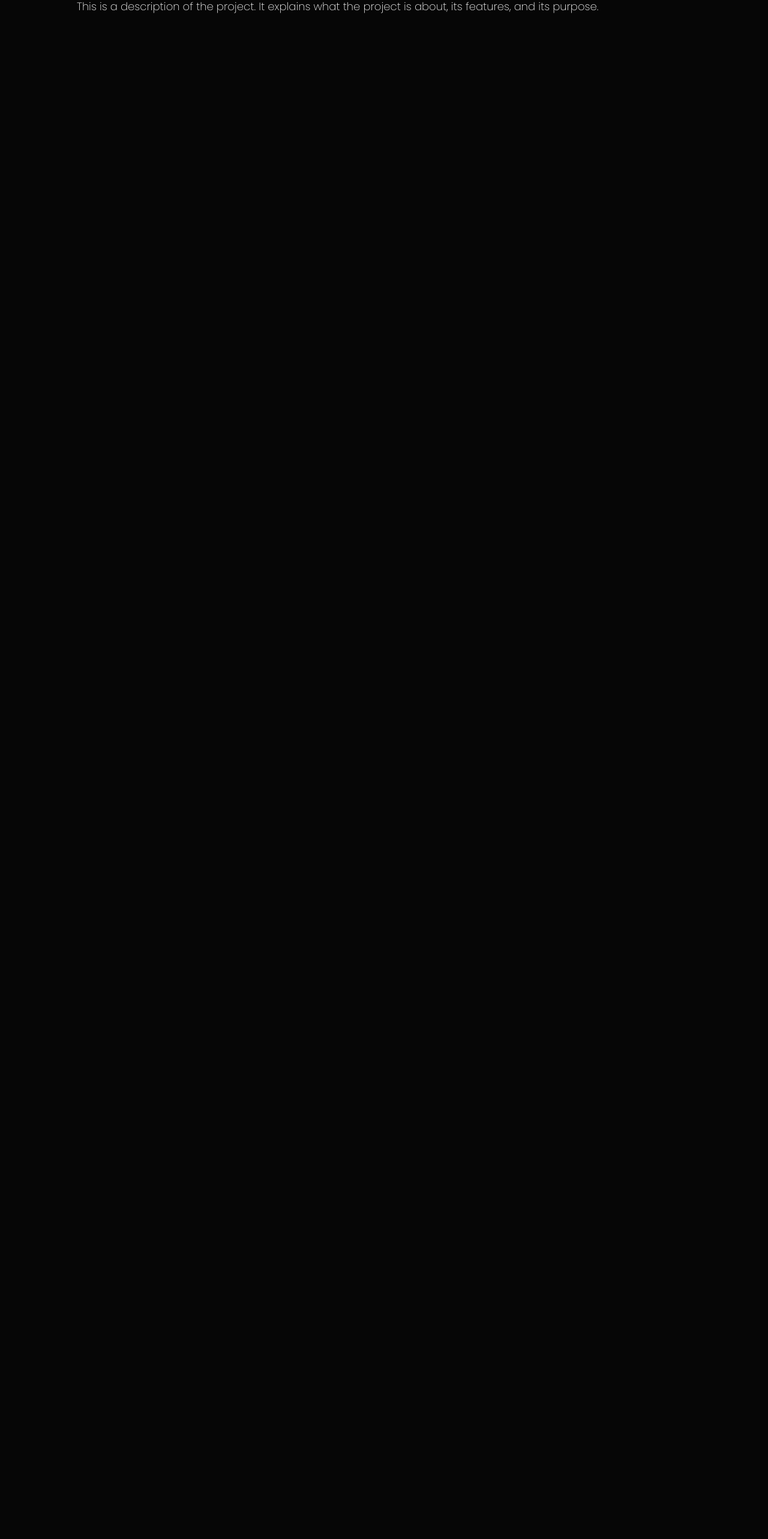
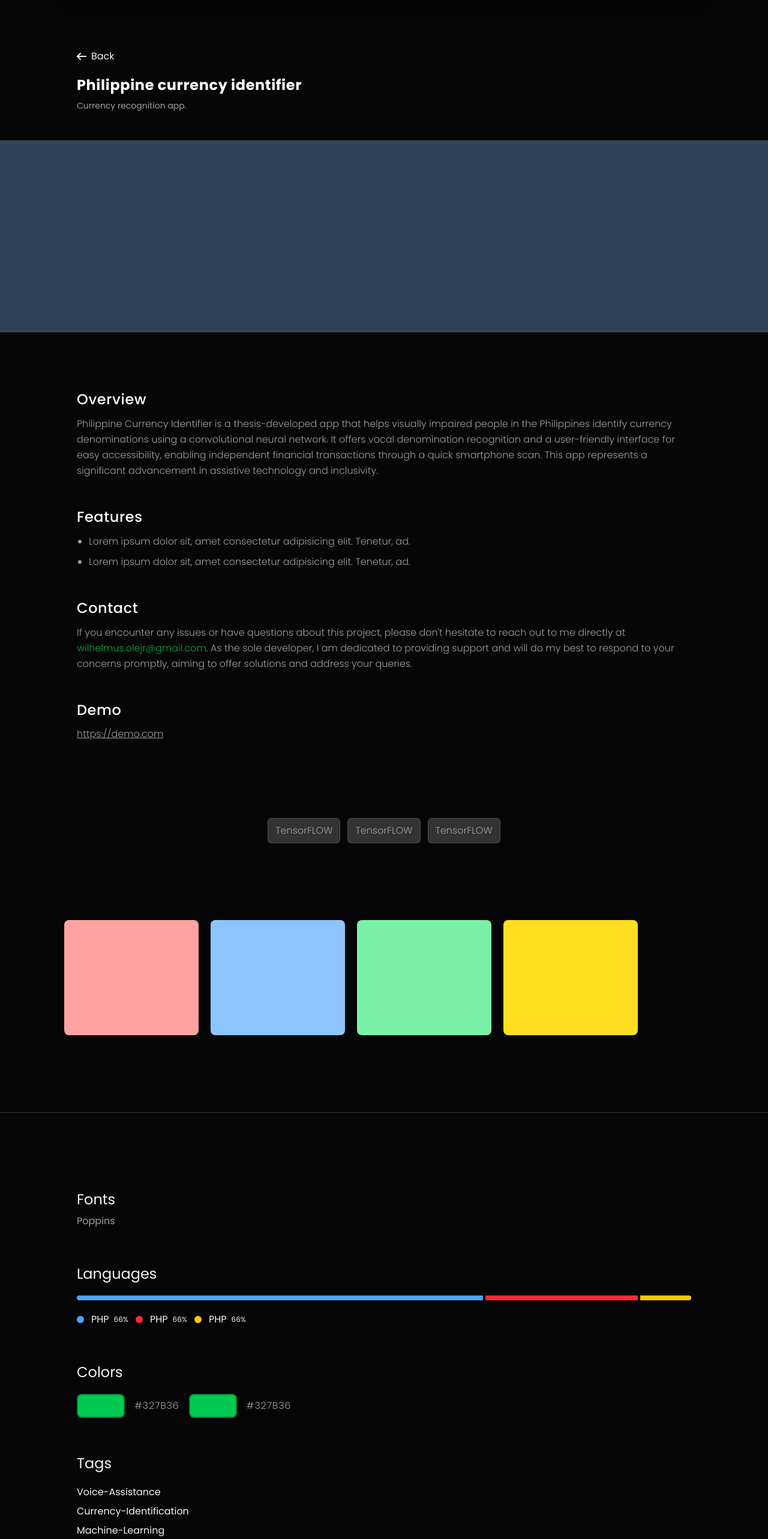
Before and after one commit to wilhelmusolejr/portfolivio-v2, a React (Vite) app: page /project in a window 1280 px wide. Shown: the part 160-2726 px from the top of the page at 60% size. Before the commit the page ends 800 px from the top, so only its background shows below. Built offline with nearby package versions, Linux system fonts and the light colour scheme.

Commit message:
mobile view

```diff
--- a/src/pages/Project.jsx
+++ b/src/pages/Project.jsx
@@ -1,20 +1,234 @@
 import React from "react";
+
+import { FontAwesomeIcon } from "@fortawesome/react-fontawesome";
+import { faArrowLeft } from "@fortawesome/free-solid-svg-icons";
+
+import Navigator from "@components/Navigator";
+import SectionLine from "../components/SectionLine";
 
 export default function Project() {
   return (
     <>
-      <div className="container mx-auto my-14 w-10/12 max-w-5xl">
-        <h1 className="mb-16 text-center text-3xl font-bold tracking-wide uppercase md:text-2xl lg:text-3xl">
-          Project Title
+      <Navigator />
+
+      <div className="container mx-auto mt-24 mb-12 w-10/12 max-w-5xl">
+        {/* BACK */}
+        <div className="mb-5 flex items-center gap-2">
+          <FontAwesomeIcon icon={faArrowLeft} />
+          <span>Back</span>
+        </div>
+
+        {/* HEADING */}
+        <h1 className="mb-2 text-2xl font-bold tracking-wide text-white">
+          Philippine currency identifier
         </h1>
 
-        <div className="project-content">
-          <p className="text-lg leading-relaxed font-extralight">
-            This is a description of the project. It explains what the project
-            is about, its features, and its purpose.
+        {/* SMALL INFO */}
+        <p className="text-tertiary-white text-sm">Currency recognition app.</p>
+      </div>
+
+      {/* image */}
+      <div className="border-light-white h-[40vh] border-t-1 border-b-1 bg-slate-700"></div>
+
+      {/* details */}
+      <div className="container mx-auto mt-24 mb-12 flex w-10/12 max-w-5xl flex-col gap-12">
+        {/* ITEM - Overview */}
+        <div className="">
+          {/* HEADING */}
+          <h2 className="capiltalize mb-3 text-2xl font-medium tracking-wide text-white">
+            Overview
+          </h2>
+
+          <p className="text-tertiary-white leading-relaxed font-light">
+            Philippine Currency Identifier is a thesis-developed app that helps
+            visually impaired people in the Philippines identify currency
+            denominations using a convolutional neural network. It offers vocal
+            denomination recognition and a user-friendly interface for easy
+            accessibility, enabling independent financial transactions through a
+            quick smartphone scan. This app represents a significant advancement
+            in assistive technology and inclusivity.
           </p>
         </div>
+
+        {/* ITEM - Features */}
+        <div className="">
+          {/* HEADING */}
+          <h2 className="capiltalize mb-3 text-2xl font-medium tracking-wide text-white">
+            Features
+          </h2>
+
+          <ul className="text-tertiary-white ms-5 flex list-disc flex-col gap-2 leading-relaxed font-light">
+            {/* item */}
+            <li className="">
+              <p>
+                Lorem ipsum dolor sit, amet consectetur adipisicing elit.
+                Tenetur, ad.
+              </p>
+            </li>
+            {/* item */}
+            <li className="">
+              <p>
+                Lorem ipsum dolor sit, amet consectetur adipisicing elit.
+                Tenetur, ad.
+              </p>
+            </li>
+          </ul>
+        </div>
+
+        {/* ITEM - Contact */}
+        <div className="">
+          {/* HEADING */}
+          <h2 className="capiltalize mb-3 text-2xl font-medium tracking-wide text-white">
+            Contact
+          </h2>
+
+          <p className="text-tertiary-white leading-relaxed font-light">
+            If you encounter any issues or have questions about this project,
+            please don't hesitate to reach out to me directly at{" "}
+            <span className="text-green-600">wilhelmus.olejr@gmail.com</span>.
+            As the sole developer, I am dedicated to providing support and will
+            do my best to respond to your concerns promptly, aiming to offer
+            solutions and address your queries.
+          </p>
+        </div>
+
+        {/* ITEM - Demo */}
+        <div className="">
+          {/* HEADING */}
+          <h2 className="capiltalize mb-3 text-2xl font-medium tracking-wide text-white">
+            Demo
+          </h2>
+
+          <a href="#" className="text-tertiary-white font-light underline">
+            https://demo.com
+          </a>
+        </div>
       </div>
+
+      {/* tags */}
+      <div className="container mx-auto my-32 max-w-5xl">
+        <div className="flex flex-wrap items-center justify-center gap-3">
+          {/* item */}
+          <div className="border-light-white bg-third-black w-fit rounded-md border-1 px-3 py-2">
+            <p className="text-tertiary-white font-light">TensorFLOW</p>
+          </div>
+
+          {/* item */}
+          <div className="border-light-white bg-third-black w-fit rounded-md border-1 px-3 py-2">
+            <p className="text-tertiary-white font-light">TensorFLOW</p>
+          </div>
+
+          {/* item */}
+          <div className="border-light-white bg-third-black w-fit rounded-md border-1 px-3 py-2">
+            <p className="text-tertiary-white font-light">TensorFLOW</p>
+          </div>
+        </div>
+      </div>
+
+      {/* album */}
+      <div className="scrollbar-hide mx-auto w-10/12 overflow-x-auto">
+        <div className="flex gap-5">
+          <div className="h-48 w-56 flex-shrink-0 rounded-lg bg-red-300"></div>
+          <div className="h-48 w-56 flex-shrink-0 rounded-lg bg-blue-300"></div>
+          <div className="h-48 w-56 flex-shrink-0 rounded-lg bg-green-300"></div>
+          <div className="h-48 w-56 flex-shrink-0 rounded-lg bg-yellow-300"></div>
+        </div>
+      </div>
+
+      <SectionLine />
+
+      <div className="container mx-auto w-10/12 max-w-5xl">
+        <div className="flex flex-col gap-15">
+          {/* FONTS */}
+          <div className="">
+            <h3 className="mb-2 text-2xl">Fonts</h3>
+            <p className="text-tertiary-white">Poppins</p>
+          </div>
+
+          {/* LANGUAGES */}
+          <div className="">
+            <h3 className="mb-5 text-2xl">Languages</h3>
+
+            <div className="mb-5 flex h-2 gap-1">
+              <div className="h-2 w-8/12 rounded-s-lg bg-blue-400"></div>
+              <div className="h-2 w-3/12 bg-red-500"></div>
+              <div className="h-2 w-1/12 rounded-e-lg bg-yellow-400"></div>
+            </div>
+
+            <div className="mt-4 flex flex-wrap gap-3">
+              {/* item */}
+              <div className="flex items-center gap-3">
+                {/* circle */}
+                <div className="h-3 w-3 rounded-full bg-blue-400"></div>
+                {/* data */}
+                <div className="flex items-center gap-2">
+                  <p>PHP</p>
+                  <p className="text-xs">66%</p>
+                </div>
+              </div>
+              {/* item */}
+              <div className="flex items-center gap-3">
+                {/* circle */}
+                <div className="h-3 w-3 rounded-full bg-red-500"></div>
+                {/* data */}
+                <div className="flex items-center gap-2">
+                  <p>PHP</p>
+                  <p className="text-xs">66%</p>
+                </div>
+              </div>
+              {/* item */}
+              <div className="flex items-center gap-3">
+                {/* circle */}
+                <div className="h-3 w-3 rounded-full bg-yellow-400"></div>
+                {/* data */}
+                <div className="flex items-center gap-2">
+                  <p>PHP</p>
+                  <p className="text-xs">66%</p>
+                </div>
+              </div>
+            </div>
+          </div>
+
+          {/* Colors */}
+          <div className="">
+            <h3 className="mb-5 text-2xl">Colors</h3>
+            <div className="flex flex-wrap gap-4">
+              {/* item */}
+              <div className="flex items-center gap-4">
+                {/* box */}
+                <div className="h-10 w-20 rounded-lg border-2 border-green-700 bg-green-500"></div>
+                {/* name */}
+                <p className="text-tertiary-white font-light tracking-wider">
+                  #327B36
+                </p>
+              </div>
+
+              {/* item */}
+              <div className="flex items-center gap-4">
+                {/* box */}
+                <div className="h-10 w-20 rounded-lg border-2 border-green-700 bg-green-500"></div>
+                {/* name */}
+                <p className="text-tertiary-white font-light tracking-wider">
+                  #327B36
+                </p>
+              </div>
+            </div>
+          </div>
+
+          {/* Tags */}
+          <div className="">
+            <h3 className="mb-5 text-2xl">Tags</h3>
+            <div className="flex flex-col gap-2 capitalize">
+              <p>voice-assistance</p>
+              <p>currency-identification</p>
+              <p>Machine-learning</p>
+            </div>
+          </div>
+        </div>
+      </div>
+
+      {/* FOOTER */}
+      <footer className="container mx-auto my-14 h-52 w-10/12 rounded-md bg-gray-800"></footer>
     </>
   );
 }
```
